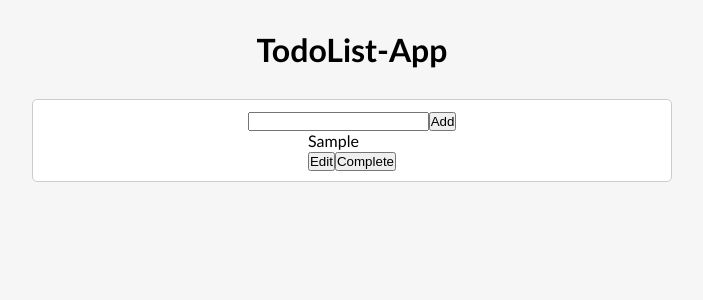
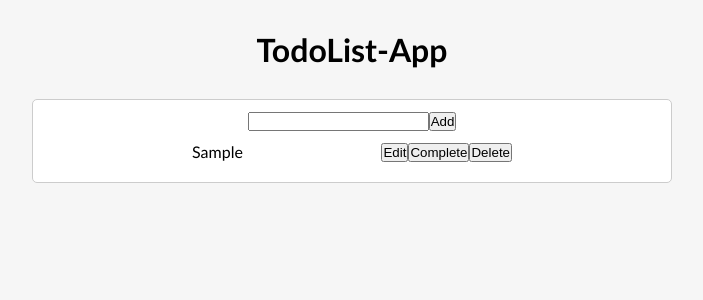
Before and after one commit to SarahMoradi/Todo-notebook, a React (Create React App) app: page / in a window 1280 px wide. Both pictures are taken after typing "Sample" into the empty fields and a click on the button "Add". Shown: the top 300 px of the page, without its empty margins (288-991 px from the left). Built offline with nearby package versions, Linux system fonts and the light colour scheme.

Commit message:
completed COMPLETED and DELETE button in TODOS

```diff
--- a/src/App.css
+++ b/src/App.css
@@ -19,3 +19,14 @@
   border-radius: 5px;
   padding: 10px;
 }
+.todo {
+  display: flex;
+  justify-content: space-between;
+  align-items: center;
+  width: 20rem;
+  margin: 10px 0;
+}
+.completed{
+  text-decoration: line-through;
+  color: #ccc;
+}
--- a/src/component/Todo.js
+++ b/src/component/Todo.js
@@ -1,10 +1,11 @@
-const Todo = ({ todo }) => {
+const Todo = ({ todo, onComplete, onEdit, onDelete }) => {
   return (
-    <div key={todo.id}>
-      <div>{todo.text}</div>
+    <div className="todo">
+      <div className={todo.isCompleted ? "completed" : ""}>{todo.text}</div>
       <div>
-        <button>Edit</button>
-        <button>Complete</button>
+        <button onClick={onEdit}>Edit</button>
+        <button onClick={onComplete}>Complete</button>
+        <button onClick={onDelete}>Delete</button>
       </div>
     </div>
   );
--- a/src/component/TodoApp.js
+++ b/src/component/TodoApp.js
@@ -3,21 +3,36 @@ import TodoList from "./TodoList";
 import { useState } from "react";
 
 const TodoApp = () => {
-    const [todos, setTodos] = useState([]);
+  const [todos, setTodos] = useState([]);
 
-    const addTodoHandler = (input) => {
-        const newTodo = {
-            id: Math.floor(Math.random()*1000),
-            text: input,
-            isCompleted: false
-        }
-        setTodos([...todos, newTodo])
-    }
+  const addTodoHandler = (input) => {
+    const newTodo = {
+      id: Math.floor(Math.random() * 1000),
+      text: input,
+      isCompleted: false,
+    };
+    setTodos([...todos, newTodo]);
+  };
+  const completeTodo = (id) => {
+    const index = todos.findIndex((item) => item.id === id);
+    //clone
+    const selectedTodo = { ...todos[index] };
+    selectedTodo.isCompleted = !selectedTodo.isCompleted;
+    const updatedTodos = [...todos];
+    updatedTodos[index] = selectedTodo;
+    setTodos(updatedTodos);
+    console.log(selectedTodo);
+  };
+  const deleteTodo = (id) => {
+    console.log(id);
+    const filteredTodos = todos.filter((item) => item.id !== id);
+    setTodos(filteredTodos);
+  };
 
   return (
     <div className="container">
       <TodoForm addTodoHandler={addTodoHandler} />
-      <TodoList todos={todos} />
+      <TodoList todos={todos} onComplete={completeTodo} onDelete={deleteTodo} />
     </div>
   );
 };
--- a/src/component/TodoList.js
+++ b/src/component/TodoList.js
@@ -1,11 +1,12 @@
 import Todo from './Todo'
 
-const TodoList = ({ todos }) => {
+const TodoList = ({ todos, onComplete ,onDelete }) => {
+
   const renderedTodos = () => {
     if (todos.length === 0) return <p>Add some Todos</p>;
     return todos.map((todo) => {
       return (
-        <Todo todo={todo} key={todo.id}  />
+        <Todo todo={todo} key={todo.id} onComplete={()=> onComplete(todo.id)} onDelete={()=>onDelete(todo.id)} />
       );
     });
   };
```
